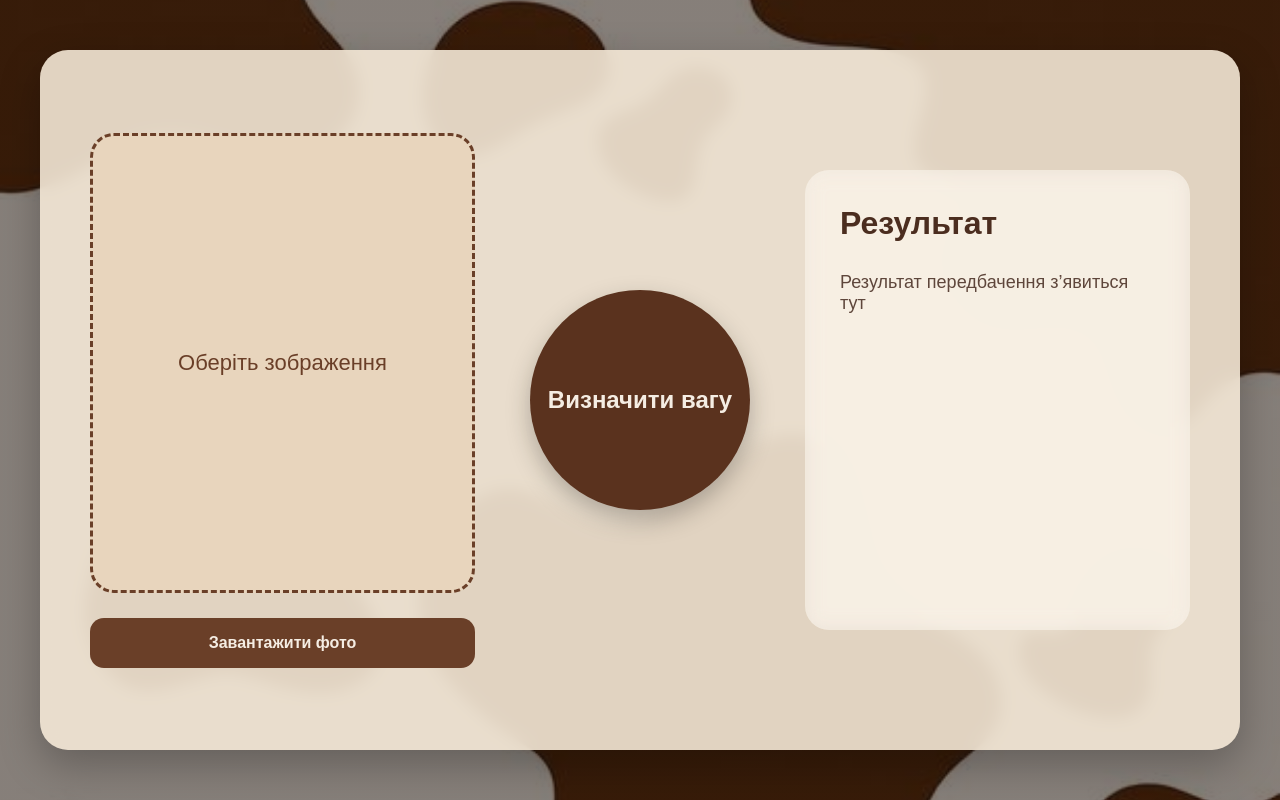
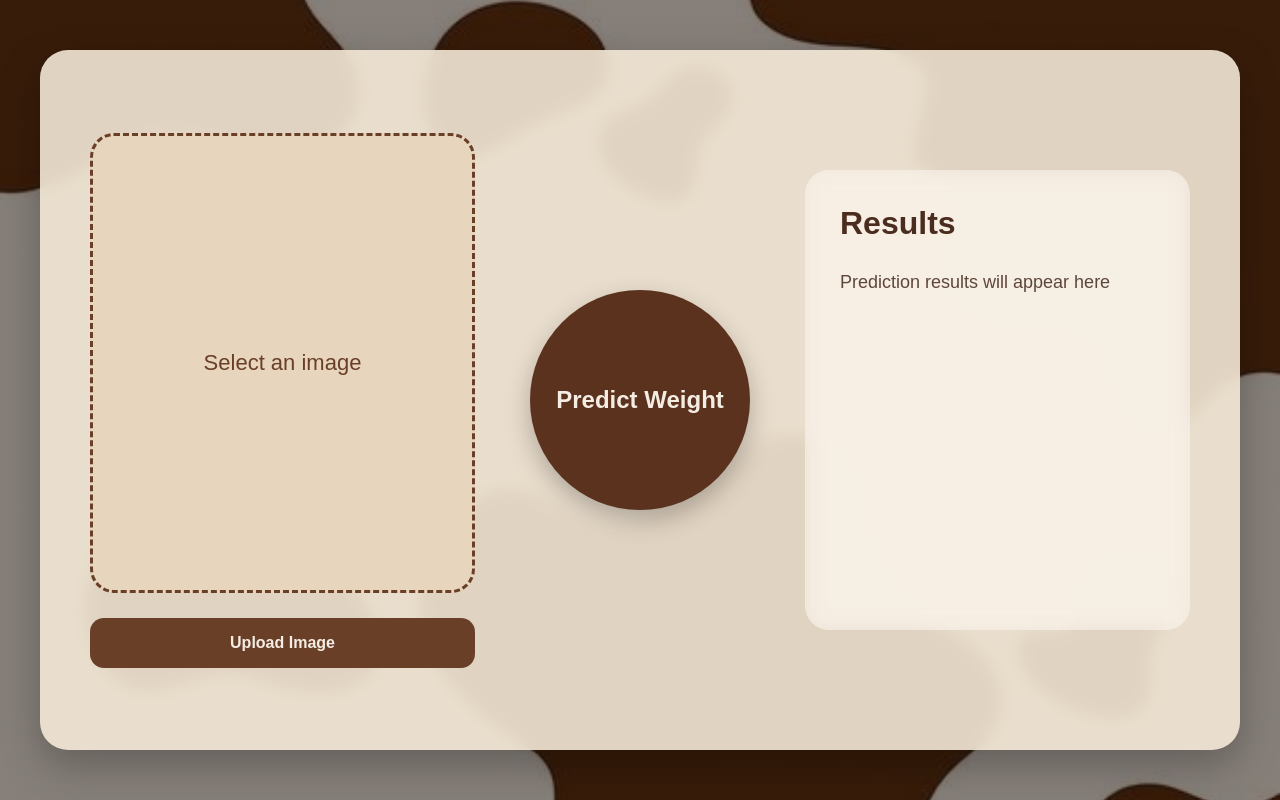
Before and after one commit to Vitavitaaaa/animal-weight-app, a plain HTML site: page frontend/index.html in a window 1280 px wide. Drawn offline with Linux system fonts and the light colour scheme.

Commit message:
Change UI text from Ukrainian to English

```diff
--- a/frontend/index.html
+++ b/frontend/index.html
@@ -1,5 +1,6 @@
+
 <!DOCTYPE html>
-<html lang="uk">
+<html lang="en">
 
 <head>
     <meta charset="UTF-8">
@@ -20,7 +21,7 @@
             <img id="preview" alt="Preview">
 
             <div class="placeholder" id="placeholder">
-                Оберіть зображення
+                Select an image
             </div>
 
         </div>
@@ -29,7 +30,7 @@
 
             <input type="file" id="fileInput" accept="image/*" hidden>
 
-            <button id="uploadImageBtn">Завантажити фото</button>
+            <button id="uploadImageBtn">Upload Image</button>
 
         </div>
 
@@ -38,17 +39,17 @@
     <!-- CENTER -->
     <div class="center-panel">
         <button id="uploadBtn" class="predict-btn">
-            Визначити вагу
+            Predict Weight
         </button>
     </div>
 
     <!-- RIGHT -->
     <div class="right-panel">
-        <h2>Результат</h2>
+        <h2>Results</h2>
 
         <div id="resultContent">
             <p class="default-text">
-                Результат передбачення з’явиться тут
+                Prediction results will appear here
             </p>
         </div>
 
```
